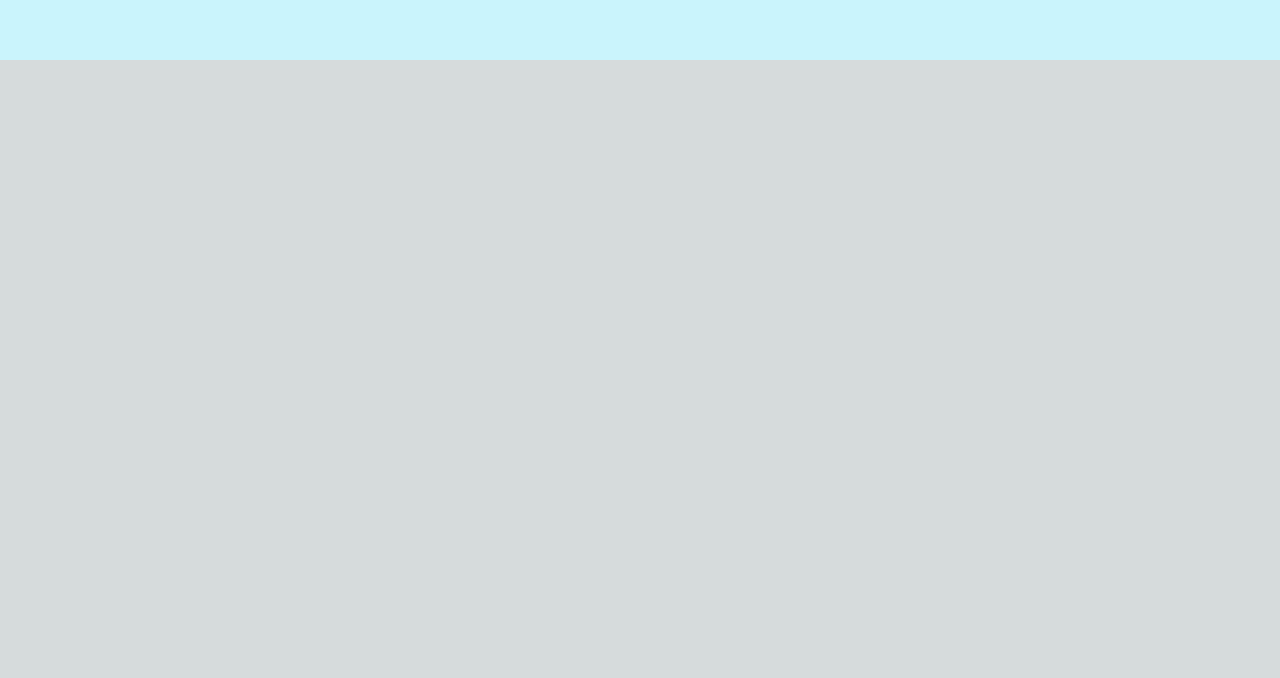
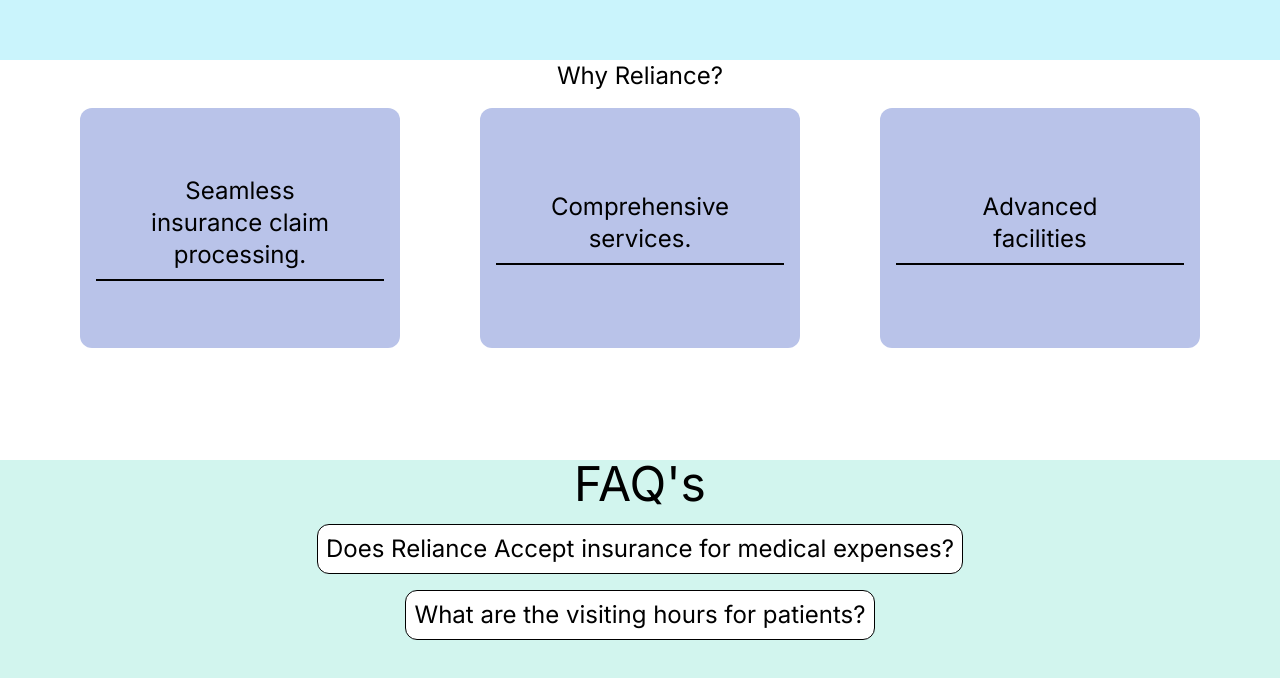
Before and after one commit to Ronexlemon/Healthcare-System-Using-Blockchain, a Next.js app in the folder client/healthblockchain/: page / in a window 1280 px wide. Shown: the part 820-1498 px from the top of the page. Before the commit the page ends 880 px from the top, so only its background shows below. Built offline with nearby package versions, Linux system fonts and the light colour scheme.

Commit message:
landing page

```diff
--- a/client/healthblockchain/src/app/page.tsx
+++ b/client/healthblockchain/src/app/page.tsx
@@ -2,11 +2,15 @@
 import Narvbar from "@/components/Narvbar";
 import LandingPage from "@/container/LandingPage";
 import LandingHero from "@/components/landingHero";
+import About from "@/components/about";
+import Faq from "@/components/faq";
 
 export default function Home() {
   return (
     <LandingPage>
       <LandingHero/>
+      <About/>
+      <Faq/>
 
     </LandingPage>
 
--- a/client/healthblockchain/src/components/Narvbar.tsx
+++ b/client/healthblockchain/src/components/Narvbar.tsx
@@ -1,4 +1,6 @@
 import React from "react";
+import logoh from "../../public/img/logoh.png"
+import Image from "next/image";
 
 
 const Narvbar = ()=>{
@@ -6,7 +8,7 @@
     return(
         <div className="flex justify-around w-full items-center h-20 bg-[#4BB5E9] text-white ">
             <div>
-<h2>Image</h2>
+<Image src={logoh} alt=""/>
             </div>
             <div className="flex justify-around w-1/4">
                 <div>
--- /dev/null
+++ b/client/healthblockchain/src/components/about.tsx
@@ -0,0 +1,43 @@
+import React from "react";
+
+export default function About() {
+    return (
+        <div className="bg-[#CAF4FC] h-[50vh] w-full ">
+            <div className="h-full w-full max-w-screen">
+                <div className="flex flex-col  items-center h-full bg-white">
+                    <span className="text-2xl">Why Reliance?</span>
+                    <div className="flex justify-evenly items-center w-full mt-4 text-2xl">
+                        {/* Card 1 */}
+                        <div className="w-1/4 h-[30vh] bg-[#B9C3E9] rounded-xl p-4 flex flex-col justify-center items-center">
+    <span className="text-center">
+        Seamless <br />
+        insurance claim <br />
+        processing.
+    </span>
+    <div className="border-b-2 border-black w-full mt-2"></div>
+</div>
+
+                        {/* Card 2 */}
+                        <div className="w-1/4 h-[30vh] bg-[#B9C3E9] rounded-xl p-4 flex flex-col justify-center items-center">
+    <span className="text-center">
+        Comprehensive <br />
+        services.<br />
+
+    </span>
+    <div className="border-b-2 border-black w-full mt-2"></div>
+</div>
+                        {/* Card 3 */}
+                        <div className="w-1/4 h-[30vh] bg-[#B9C3E9] rounded-xl p-4 flex flex-col justify-center items-center">
+    <span className="text-center">
+        Advanced <br />
+        facilities <br />
+
+    </span>
+    <div className="border-b-2 border-black w-full mt-2"></div>
+</div>
+                    </div>
+                </div>
+            </div>
+        </div>
+    );
+}
--- /dev/null
+++ b/client/healthblockchain/src/components/faq.tsx
@@ -0,0 +1,21 @@
+import React from "react";
+
+export default function Faq() {
+    return (
+        <div className="bg-[#D2F5EE] h-[50vh] w-full ">
+            <div className="h-full w-full max-w-screen">
+                <div className="flex flex-col  items-center h-full">
+                    <span className="text-5xl">FAQ's</span>
+                    <div className="flex flex-col justify-evenly items-center w-full mt-4 text-2xl gap-4">
+                       <div className="border  border-black bg-white rounded-xl p-2">
+                        <span>Does Reliance Accept insurance for medical expenses?</span>
+                       </div>
+                       <div className="border  border-black bg-white rounded-xl p-2">
+                        <span>What are the visiting hours for patients?</span>
+                       </div>
+                    </div>
+                </div>
+            </div>
+        </div>
+    );
+}
--- a/client/healthblockchain/src/components/landingHero.tsx
+++ b/client/healthblockchain/src/components/landingHero.tsx
@@ -1,6 +1,7 @@
 import React from "react";
 import Image from "next/image";
 import doc from "../../public/img/doc.png"
+
 
 export default function   LandingHero(){
 
```
Also changed, not shown: client/healthblockchain/public/img/logoh.png (added).
